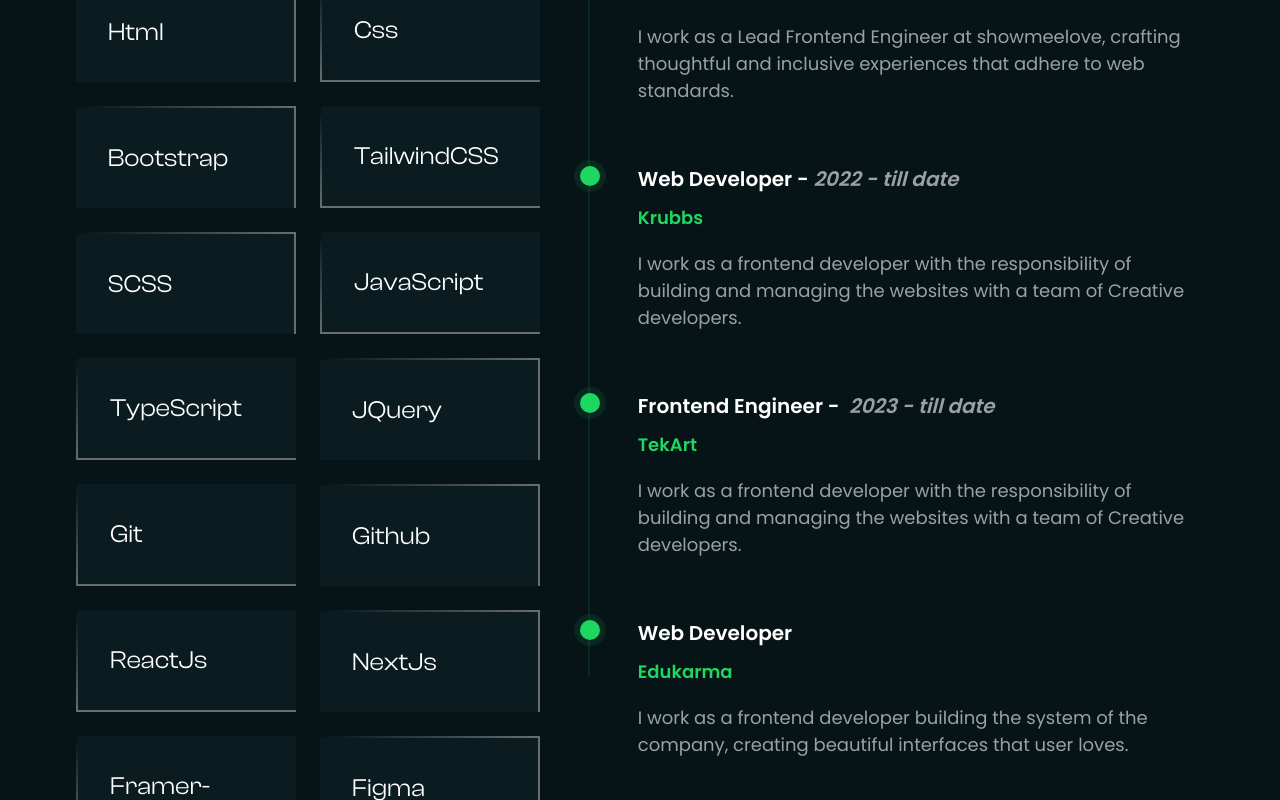
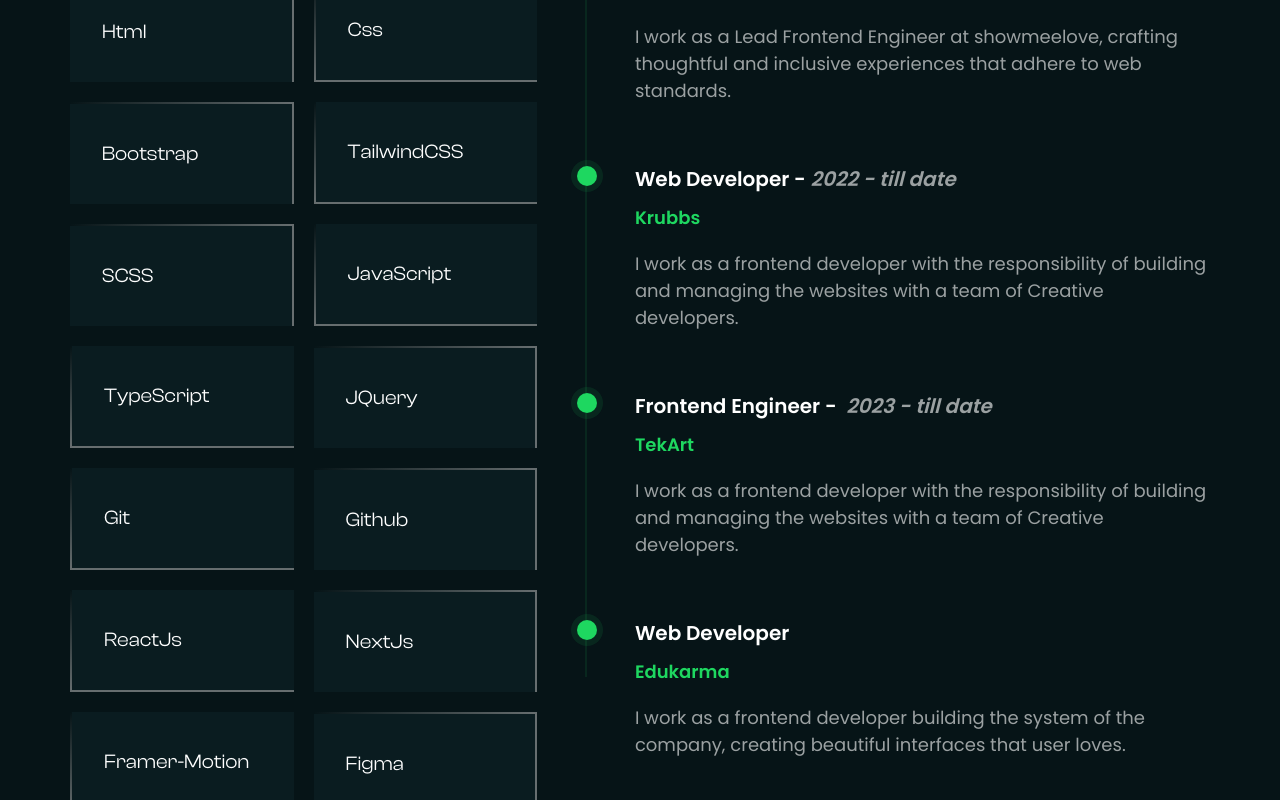
Before and after one commit to Victorola-coder/VickyJay, a React (Vite) app: page / in a window 1280 px wide. Shown: the part 4780-5580 px from the top of the page. Built offline with nearby package versions, Linux system fonts and the light colour scheme.

Commit message:
ffok why bugs?

```diff
--- /dev/null
+++ b/src/Data/data.js
@@ -0,0 +1,132 @@
+export const projectData = [
+  {
+    name: "text2Speech",
+    desc: "converts the text input to an audio output",
+    lang: "JavaScript + webspeechAPI + TailwindCss + Html",
+    link: "https://text2speeech.vercel.app/",
+  },
+  {
+    name: "hbdAoPresh",
+    desc: "Happpu Birthday Wish to Ao Presh",
+    lang: " JavaScript + CSS + Html",
+    link: "https://hbd-aopresh.vercel.app",
+  },
+  {
+    name: "askSolomon",
+    desc: "A search engine prototype that wokrs like google",
+    lang: "JavaScript + Css + Html",
+    link: "https://asksolomon.vercel.app/",
+  },
+  {
+    name: "Zeddpay(clone)",
+    desc: "zeddpay V1 web clone",
+    lang: " JavaScript + Css + Html",
+    link: "https://zeddpay-clvne.vercel.app/",
+  },
+  {
+    name: "Scrimm",
+    desc: "Get to know everything about scrim.",
+    lang: "Bootstrap + Html",
+    link: "https://victorola-coder.github.io/scrimm/",
+  },
+  {
+    name: "afrifanz",
+    desc: "onlyfans for africans content creators",
+    lang: "JavaScript + ReactJS + TailwindCss",
+    link: "https://waitlist.afrifanz.com/",
+  },
+  {
+    name: "showmeelove",
+    desc: "buymeeacoffe for african creators",
+    lang: "ReactJs + Tailwindcs",
+    link: "https://showmeelove.com/",
+  },
+  {
+    name: "luxstay",
+    desc: "help the homeless get affordable house",
+    lang: "ReactJs + TailwindCss",
+    link: "https://luxstayy.vercel.app/",
+  },
+  {
+    name: "TekArt",
+    desc: "bridging the gap between the tech and art space",
+    lang: "ReactJs + TailwindCss",
+    link: "https://tekarthq.com/",
+  },
+];
+
+export const experienceData = [
+  {
+    role: "Frontend Developer",
+    span: "2023 - till date",
+    comp: "TekArt",
+    desc: "I work as a Lead Frontend Engineer at Teakrt, crafting thoughtful and inclusive experiences that adhere to web standards.",
+  },
+];
+
+export const skills = [
+  {
+    id: 0,
+    title: "Html",
+  },
+  {
+    id: 1,
+    title: "Css",
+  },
+  {
+    id: 2,
+    title: "Bootstrap",
+  },
+  {
+    id: 3,
+    title: "TailwindCSS",
+  },
+  {
+    id: 4,
+    title: "SCSS",
+  },
+  {
+    id: 5,
+    title: "JavaScript",
+  },
+  {
+    id: 6,
+    title: "TypeScript",
+  },
+  {
+    id: 7,
+    title: "Jquery",
+  },
+  {
+    id: 8,
+    title: "ReactJs",
+  },
+  {
+    id: 9,
+    title: "NextJs",
+  },
+  {
+    id: 10,
+    title: "Git",
+  },
+  {
+    id: 11,
+    title: "Github",
+  },
+  {
+    id: 12,
+    title: "Figma",
+  },
+  {
+    id: 13,
+    title: "Photoshop",
+  },
+  {
+    id: 14,
+    title: "Premiere pro",
+  },
+  {
+    id: 15,
+    title: "...",
+  },
+];
--- a/src/components/Hero.jsx
+++ b/src/components/Hero.jsx
@@ -5,7 +5,7 @@ import hero from "../assets/images/hero.png";
 const Hero = () => {
   return (
     <>
-      <section className="mx-auto px-[38px] pt-[75px] md:px-[26px] lg:pt-[120px] lg:pl-[80px] lg:pr-[40px]">
+      <section className="mx-auto px-[38px] pt-[100px] md:px-[26px] lg:pt-[120px] lg:pl-[80px] lg:pr-[40px]">
         <div className="flex flex-col items-start flex-1 md:flex md:flex-row md:gap-10 md:items-center lg:flex lg:flex-row lg:items-center lg:space-x-12 lg:justify-between">
           <div>
             <div className={`gradientText`}>
@@ -91,7 +91,7 @@ const Hero = () => {
             </div>
           </div>
           <div className="mt-[2.5rem]">
-            <div className="relative w-max flex flex-col justify-center">
+            <div className="relative flex flex-col justify-center w-max">
               <div className={`w-full`}>
                 <img
                   src={hero}
--- a/src/components/projects.jsx
+++ b/src/components/projects.jsx
@@ -1,6 +1,6 @@
 import { motion } from "framer-motion";
 import { Arrow } from "../assets/Icons";
-import { projectData } from "../Data/projects";
+import { projectData } from "../Data/data";
 
 const Projects = () => {
   return (
--- a/src/components/skills&&experience/experience.jsx
+++ b/src/components/skills&&experience/experience.jsx
@@ -171,7 +171,7 @@ const Experience = () => {
             >
               <a
                 href={Resume}
-                onclick={handleDownload}
+                onClick={handleDownload}
                 className="flex justify-center lg:flex lg:justify-start"
                 download="VickyJay.pdf"
                 rel="noopener noreferrer"
--- a/src/components/skills&&experience/skills.jsx
+++ b/src/components/skills&&experience/skills.jsx
@@ -1,6 +1,7 @@
 import { motion } from "framer-motion";
 import Experience from "./experience";
 import { useInView } from "react-intersection-observer";
+import { skills } from "../../Data/data";
 
 const Skills = () => {
   const [sectionRef, inView] = useInView({
@@ -8,8 +9,8 @@ const Skills = () => {
     threshold: 0.9,
   });
   return (
-    <section className="overflow-hidden px-[33px] mt-[60px] lg:px-[76px] lg:mt-[152px]">
-      <div className="flex flex-col gap-[60px] lg:flex-row lg:gap-[36px] lg:justify-center">
+    <section className="overflow-hidden px-[33px] mt-[60px] lg:px-[70px] lg:mt-[152px]">
+      <div className="flex flex-col gap-[60px] lg:flex-row lg:gap-[36px]   lg:justify-cente">
         {/*skills */}
         <div className={`flex flex-col`}>
           <div>
@@ -26,7 +27,7 @@ const Skills = () => {
           </div>
           <div className="w-fit">
             <div
-              className={`mt-[31px] grid grid-cols-1 md:grid md:grid-cols-2  md:space-y-0 md:gap-3 space-y-[18.67px] lg:mt-[36px] lg:grid-cols-2 lg:space-y-0 lg:gap-[24px]`}
+              className={`mt-[31px] grid grid-cols-1 md:grid md:grid-cols-2 md:space-y-0 md:gap-3 space-y-[18.67px] lg:mt-[36px] lg:grid-cols-2 lg:space-y-0 lg:gap-[20px]`}
             >
               <motion.div
                 whileHover={{ scale: 0.96 }}
@@ -40,7 +41,7 @@ const Skills = () => {
                   className={`bg-[#0A1C20] max-w-full w-[368px] px-[20px] py-[23px] lg:h-[100px] lg:max-w-full lg:w-[250px] lg:px-[32px] lg:py-[35px]`}
                 >
                   <p
-                    className={`text-white font-medium font-clash lg:text-[25px] lg:leading-[30.75px] `}
+                    className={`text-white font-medium font-clash lg:text-[20px] lg:leading-[30.75px] `}
                   >
                     Html
                   </p>
@@ -58,7 +59,7 @@ const Skills = () => {
                   className={`bg-[#0A1C20]  px-[20px] py-[23px] lg:h-[100px] lg:max-w-full lg:w-[250px] lg:px-[32px] lg:py-[35px]`}
                 >
                   <p
-                    className={`text-white font-medium font-clash lg:text-[25px] lg:leading-[30.75px] `}
+                    className={`text-white font-medium font-clash lg:text-[20px] lg:leading-[30.75px] `}
                   >
                     Css
                   </p>
@@ -76,7 +77,7 @@ const Skills = () => {
                   className={`bg-[#0A1C20]  px-[20px] py-[23px] lg:h-[100px] lg:max-w-full lg:w-[250px] lg:px-[32px] lg:py-[35px]`}
                 >
                   <p
-                    className={`text-white font-medium font-clash lg:text-[25px] lg:leading-[30.75px] `}
+                    className={`text-white font-medium font-clash lg:text-[20px] lg:leading-[30.75px] `}
                   >
                     Bootstrap
                   </p>
@@ -94,7 +95,7 @@ const Skills = () => {
                   className={`bg-[#0A1C20]  px-[20px] py-[23px] lg:h-[100px] lg:max-w-full lg:w-[250px] lg:px-[32px] lg:py-[35px]`}
                 >
                   <p
-                    className={`text-white font-medium font-clash lg:text-[25px] lg:leading-[30.75px] `}
+                    className={`text-white font-medium font-clash lg:text-[20px] lg:leading-[30.75px] `}
                   >
                     TailwindCSS
                   </p>
@@ -112,7 +113,7 @@ const Skills = () => {
                   className={`bg-[#0A1C20]  px-[20px] py-[23px] lg:h-[100px] lg:max-w-full lg:w-[250px] lg:px-[32px] lg:py-[35px]`}
                 >
                   <p
-                    className={`text-white font-medium font-clash lg:text-[25px] lg:leading-[30.75px] `}
+                    className={`text-white font-medium font-clash lg:text-[20px] lg:leading-[30.75px] `}
                   >
                     SCSS
                   </p>
@@ -130,7 +131,7 @@ const Skills = () => {
                   className={`bg-[#0A1C20]  px-[20px] py-[23px] lg:h-[100px] lg:max-w-full lg:w-[250px] lg:px-[32px] lg:py-[35px]`}
                 >
                   <p
-                    className={`text-white font-medium font-clash lg:text-[25px] lg:leading-[30.75px] `}
+                    className={`text-white font-medium font-clash lg:text-[20px] lg:leading-[30.75px] `}
                   >
                     JavaScript
                   </p>
@@ -148,7 +149,7 @@ const Skills = () => {
                   className={`bg-[#0A1C20]  px-[20px] py-[23px] lg:h-[100px] lg:max-w-full lg:w-[250px] lg:px-[32px] lg:py-[35px]`}
                 >
                   <p
-                    className={`text-white font-medium font-clash lg:text-[25px] lg:leading-[30.75px] `}
+                    className={`text-white font-medium font-clash lg:text-[20px] lg:leading-[30.75px] `}
                   >
                     TypeScript
                   </p>
@@ -166,7 +167,7 @@ const Skills = () => {
                   className={`bg-[#0A1C20]  px-[20px] py-[23px] lg:h-[100px] lg:max-w-full lg:w-[250px] lg:px-[32px] lg:py-[35px]`}
                 >
                   <p
-                    className={`text-white font-medium font-clash lg:text-[25px] lg:leading-[30.75px] `}
+                    className={`text-white font-medium font-clash lg:text-[20px] lg:leading-[30.75px] `}
                   >
                     JQuery
                   </p>
@@ -184,7 +185,7 @@ const Skills = () => {
                   className={`bg-[#0A1C20]  px-[20px] py-[23px] lg:h-[100px] lg:max-w-full lg:w-[250px] lg:px-[32px] lg:py-[35px]`}
                 >
                   <p
-                    className={`text-white font-medium font-clash lg:text-[25px] lg:leading-[30.75px] `}
+                    className={`text-white font-medium font-clash lg:text-[20px] lg:leading-[30.75px] `}
                   >
                     Git
                   </p>
@@ -202,7 +203,7 @@ const Skills = () => {
                   className={`bg-[#0A1C20]  px-[20px] py-[23px] lg:h-[100px] lg:max-w-full lg:w-[250px] lg:px-[32px] lg:py-[35px]`}
                 >
                   <p
-                    className={`text-white font-medium font-clash lg:text-[25px] lg:leading-[30.75px] `}
+                    className={`text-white font-medium font-clash lg:text-[20px] lg:leading-[30.75px] `}
                   >
                     Github
                   </p>
@@ -220,7 +221,7 @@ const Skills = () => {
                   className={`bg-[#0A1C20]  px-[20px] py-[23px] lg:h-[100px] lg:max-w-full lg:w-[250px] lg:px-[32px] lg:py-[35px]`}
                 >
                   <p
-                    className={`text-white font-medium font-clash lg:text-[25px] lg:leading-[30.75px] `}
+                    className={`text-white font-medium font-clash lg:text-[20px] lg:leading-[30.75px] `}
                   >
                     ReactJs
                   </p>
@@ -238,7 +239,7 @@ const Skills = () => {
                   className={`bg-[#0A1C20]  px-[20px] py-[23px] lg:h-[100px] lg:max-w-full lg:w-[250px] lg:px-[32px] lg:py-[35px]`}
                 >
                   <p
-                    className={`text-white font-medium font-clash lg:text-[25px] lg:leading-[30.75px] `}
+                    className={`text-white font-medium font-clash lg:text-[20px] lg:leading-[30.75px] `}
                   >
                     NextJs
                   </p>
@@ -256,7 +257,7 @@ const Skills = () => {
                   className={`bg-[#0A1C20]  px-[20px] py-[23px] lg:h-[100px] lg:max-w-full lg:w-[250px] lg:px-[32px] lg:py-[35px]`}
                 >
                   <p
-                    className={`text-white font-medium font-clash lg:text-[25px] lg:leading-[30.75px] `}
+                    className={`text-white font-medium font-clash lg:text-[20px] lg:leading-[30.75px] `}
                   >
                     Framer-Motion
                   </p>
@@ -274,7 +275,7 @@ const Skills = () => {
                   className={`bg-[#0A1C20]  px-[20px] py-[23px] lg:h-[100px] lg:max-w-full lg:w-[250px] lg:px-[32px] lg:py-[35px]`}
                 >
                   <p
-                    className={`text-white font-medium font-clash lg:text-[25px] lg:leading-[30.75px] `}
+                    className={`text-white font-medium font-clash lg:text-[20px] lg:leading-[30.75px] `}
                   >
                     Figma
                   </p>
@@ -292,7 +293,7 @@ const Skills = () => {
                   className={`bg-[#0A1C20]  px-[20px] py-[23px] lg:h-[100px] lg:max-w-full lg:w-[250px] lg:px-[32px] lg:py-[35px]`}
                 >
                   <p
-                    className={`text-white font-medium font-clash lg:text-[25px] lg:leading-[30.75px] `}
+                    className={`text-white font-medium font-clash lg:text-[20px] lg:leading-[30.75px] `}
                   >
                     Photoshop
                   </p>
@@ -311,13 +312,39 @@ const Skills = () => {
                   className={`bg-[#0A1C20]  px-[20px] py-[23px] lg:h-[100px] lg:max-w-full lg:w-[250px] lg:px-[32px] lg:py-[35px]`}
                 >
                   <p
-                    className={`text-white tracking-[10px] font-medium font-clash lg:text-[25px] lg:leading-[30.75px] `}
+                    className={`text-white tracking-[10px] font-medium font-clash lg:text-[20px] lg:leading-[30.75px] `}
                   >
                     ...
                   </p>
                 </div>
               </motion.div>
             </div>
+            {/* <div
+              className={`mt-[31px] grid w-full grid-cols-1 md:grid md:grid-cols-2 md:space-y-0 md:gap-3 space-y-[18.67px] lg:mt-[36px] lg:grid-cols-3 lg:space-y-0 lg:gap-[24px]`}
+            >
+              {skills.map((skill, id) => (
+                <div key={id}>
+                  <motion.div
+                    whileHover={{ scale: 0.96 }}
+                    // ref={sectionRef}
+                    // initial={{ opacity: 0, x: -300 }}
+                    // transition={{ duration: 0.6 }}
+                    // whileInView={{ opacity: 1, x: 0 }}
+                    className="bg-gradient-to-r max-w-[369px] lg:max-w-[252px] to-[#C8C8C880] from-[#C5F4FF00] pr-0.5 pt-0.5"
+                  >
+                    <div
+                      className={`bg-[#0A1C20] max-w-full w-[368px] px-[20px] py-[23px] lg:h-[100px] lg:max-w-full lg:w-[250px] lg:px-[32px] lg:py-[35px]`}
+                    >
+                      <p
+                        className={`text-white font-medium font-clash lg:text-[20px] lg:leading-[30.75px] `}
+                      >
+                        {skill.title}
+                      </p>
+                    </div>
+                  </motion.div>
+                </div>
+              ))}
+            </div> */}
           </div>
         </div>
 
```
Also changed, not shown: src/Data/experince.js (deleted, +0 -8 lines), src/Data/projects.js (deleted, +0 -56 lines).
